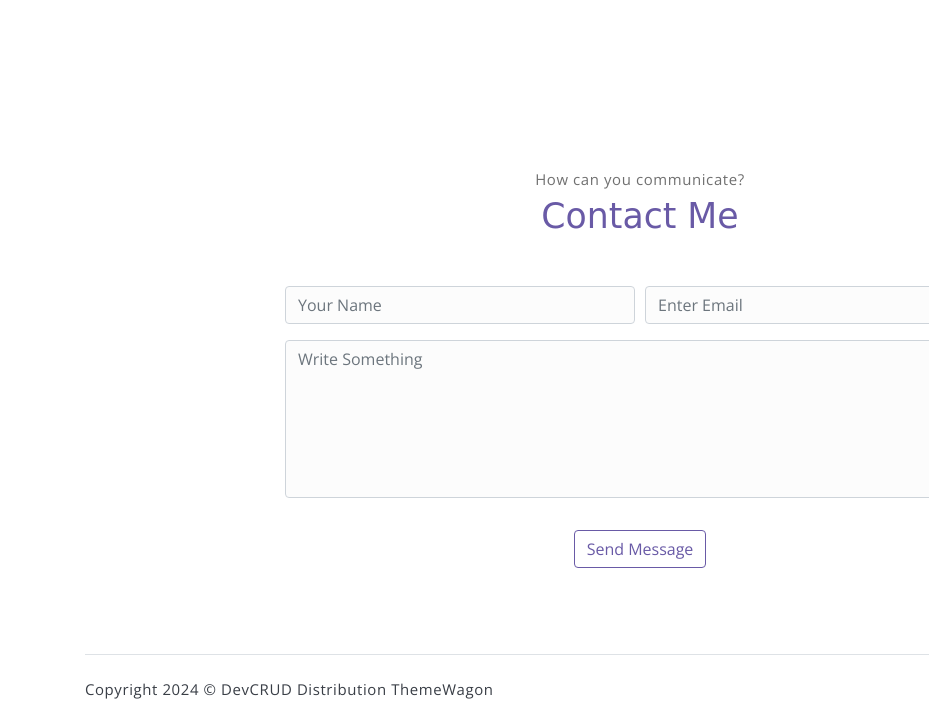
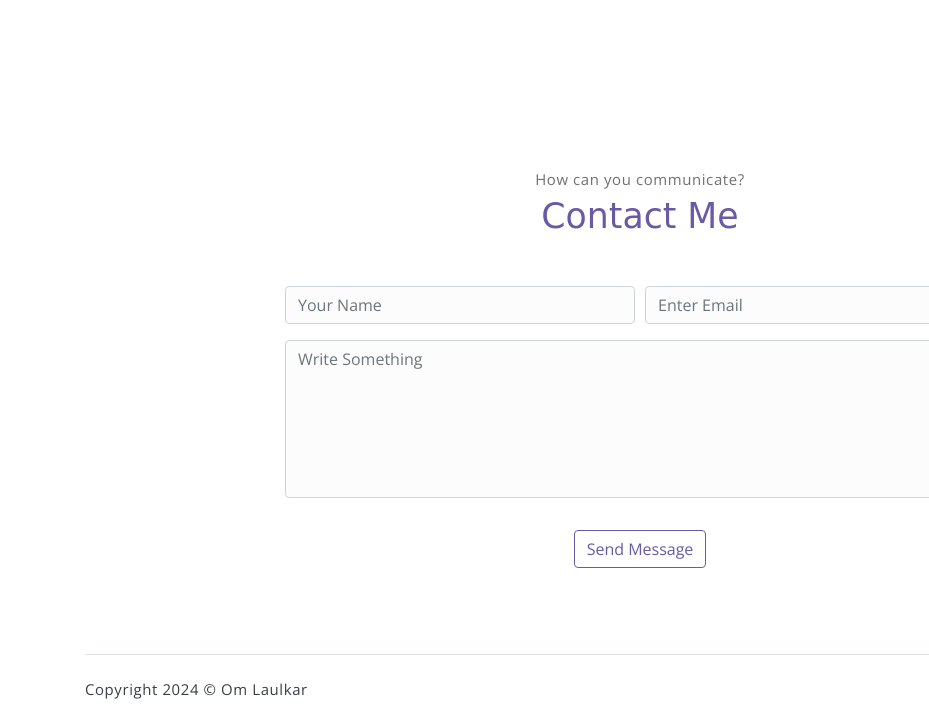
Before and after one commit to codegoddddd/PortFolio, a plain HTML site: page index.html in a window 1280 px wide. Shown: the part 4744-5468 px from the top of the page, 0-929 px from the left. Drawn offline with nearby package versions, Linux system fonts and the light colour scheme; a web font is replaced by a local one.

Commit message:
Update index.html

```diff
--- a/index.html
+++ b/index.html
@@ -412,9 +412,8 @@
     <div class="container">
         <footer class="footer">
             <p class="mb-0">Copyright
-                <script>document.write(new Date().getFullYear())</script> &copy; <a
-                    href="http://www.devcrud.com">DevCRUD</a> Distribution <a
-                    href="https://themewagon.com">ThemeWagon</a>
+                <script>document.write(new Date().getFullYear())</script> &copy;
+                Om Laulkar
             </p>
             <div class="social-links text-right m-auto ml-sm-auto">
                 <a href="javascript:void(0)" class="link"><i class="ti-facebook"></i></a>
```
